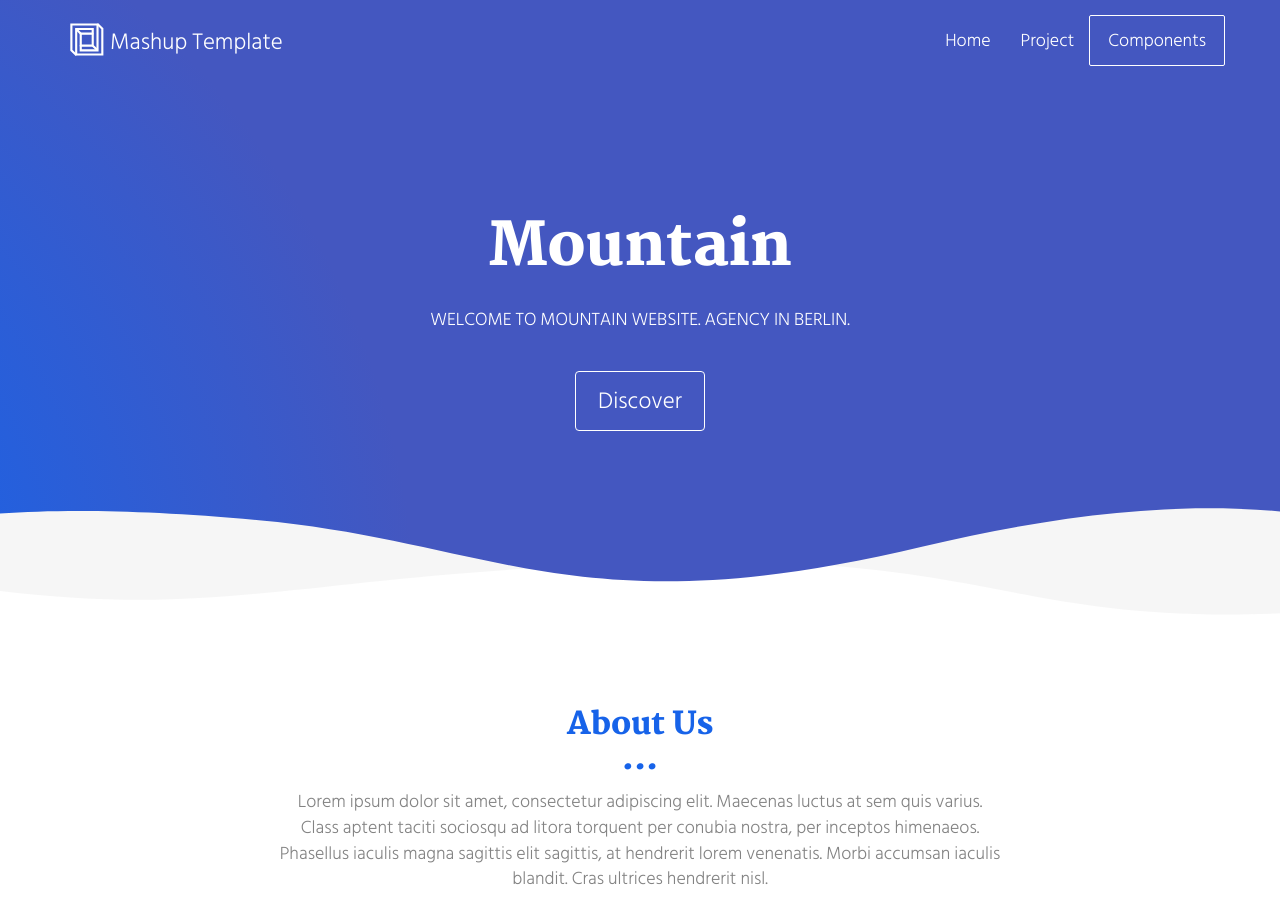
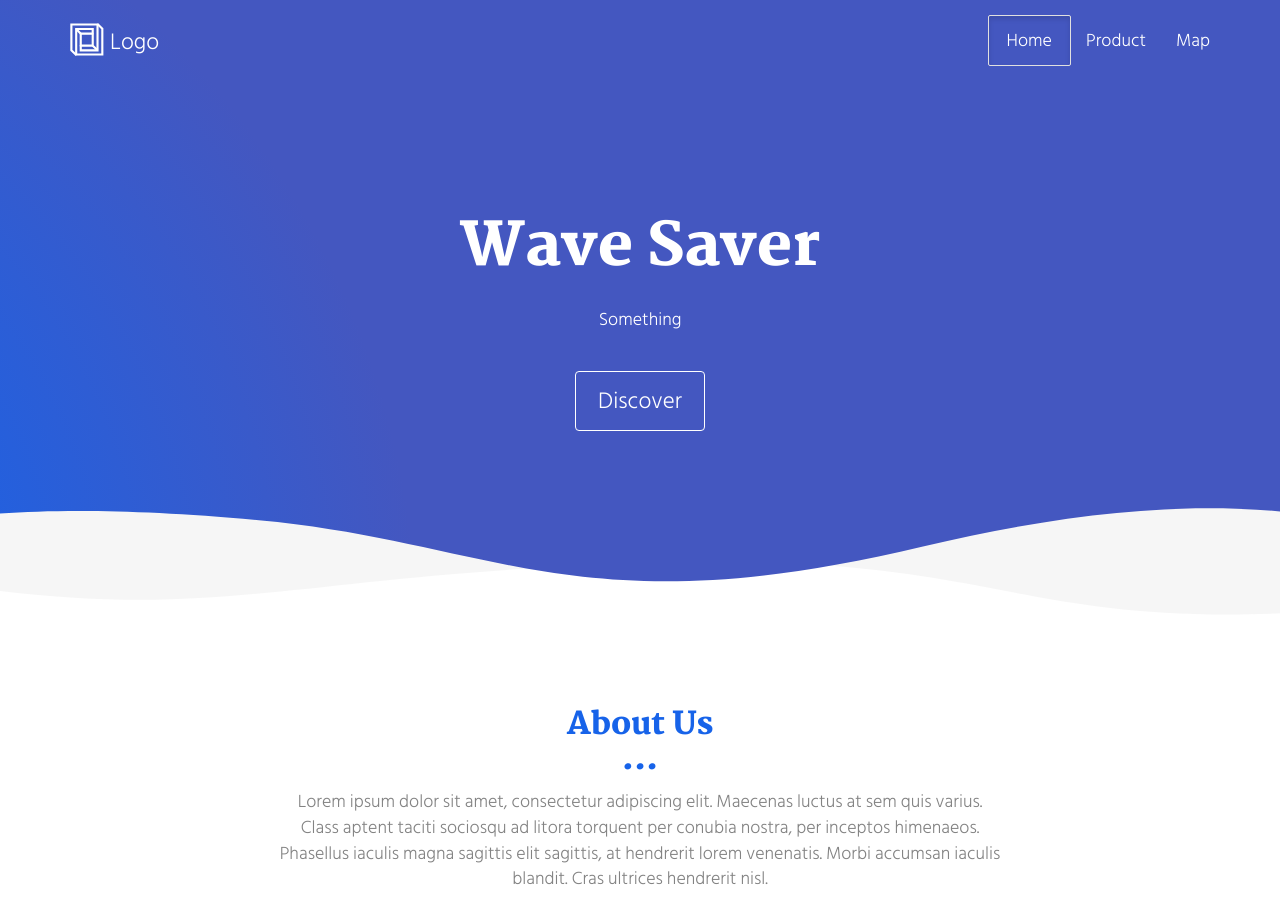
Before and after one commit to z-hmn/LifeSaver, a plain HTML site: page index.html in a window 1280 px wide. Shown: the top 907 px of the page. Drawn offline with Linux system fonts and the light colour scheme.

Commit message:
Updated the layour

```diff
--- a/index.html
+++ b/index.html
@@ -19,7 +19,7 @@
   <link href="" rel="stylesheet">
 
 
-  <title>Title page</title>
+  <title>Wave Saver</title>
 
 <link href="./main.550dcf66.css" rel="stylesheet"></head>
 
@@ -36,18 +36,20 @@
         </button>
         <a class="navbar-brand" href="./index.html" title="">
           <img src="./assets/images/mashup-icon.svg" class="navbar-logo-img" alt="">
-          Mashup Template
+          Logo
         </a>
       </div>
 
       <div class="collapse navbar-collapse" id="navbar-collapse">
         <ul class="nav navbar-nav navbar-right">
-          <li><a href="./index.html" title="">Home</a></li>
-          <li><a href="./map.html" title="">Project</a></li>
           <li>
             <p>
-              <a href="./components.html" class="btn btn-default navbar-btn" title="">Components</a>
+            <a href="./index.html" class="btn btn-default navbar-btn" title="">Home</a>
             </p>
+          </li>
+          <li><a href="./project.html" title="">Product</a></li>
+          <li>
+              <a href="./components.html" title="">Map</a>
           </li>
 
         </ul>
@@ -61,8 +63,8 @@
     <div class="container">
       <div class="row">
         <div class="col-xs-12">
-          <h1>Mountain</h1>
-          <p>WELCOME TO MOUNTAIN WEBSITE. AGENCY IN BERLIN.</p>
+          <h1>Wave Saver</h1>
+          <p>Something</p>
           <br>
           <a href="./project.html" class="btn btn-default btn-lg" title="">Discover</a>
         </div>
```
Also changed, not shown: components.html (+3 -3 lines), project.html (+10 -7 lines), 1 other file.
